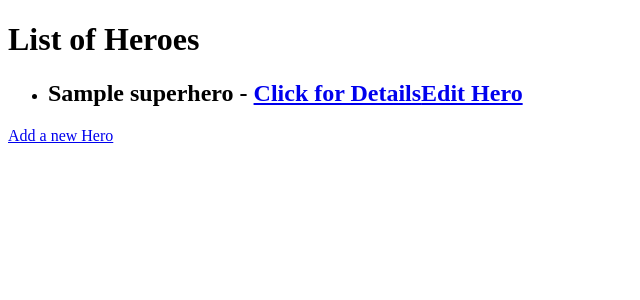
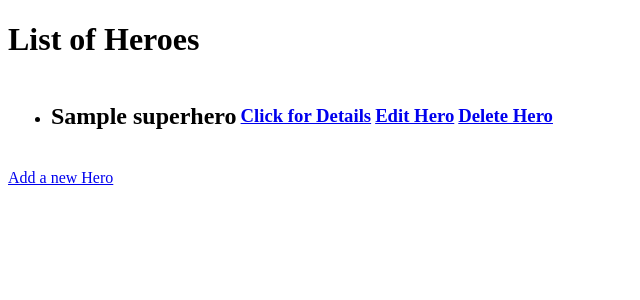
Before and after one commit to matthewkeplinger/superhero_proj, a Django app: page /superheroes/ in a window 1280 px wide. Shown: the top 300 px of the page, without its empty margins (0-640 px from the left). Run offline with Django 3.2, Linux system fonts and the light colour scheme; tables that the repository leaves empty hold one stand-in row (values such as "Sample post").

Commit message:
Created delete function; need to work on static images

```diff
--- a/superhero_proj/superheroes/templates/superheroes/detail.html
+++ b/superhero_proj/superheroes/templates/superheroes/detail.html
@@ -10,9 +10,9 @@
 <body>
     <h1> Superhero Detail</h1>
     <ul>
-        <li><h2>Name: {{single_hero.name}}</h2></li>
+        <li><h2>Hero Name: {{single_hero.name}}</h2></li>
+        <li><h3>Alter Ego: {{single_hero.alter_ego}}</h3></li>
         <li><h3>Hero Catch Phrase:<i> "{{single_hero.catch_phrase}}"</i></h2></li>
-        <li><h3>Alter Ego: {{single_hero.alter_ego}}</h3></li>
         <li><h3>Primary Ability: {{single_hero.primary_ability}}</h3></li>
         <li><h3>Secondary Ability: {{single_hero.secondary_ability}}</h3></li>
     </ul>
--- a/superhero_proj/superheroes/templates/superheroes/index.html
+++ b/superhero_proj/superheroes/templates/superheroes/index.html
@@ -10,7 +10,14 @@
     <h1> List of Heroes</h1>
     <ul>
         {% for hero in all_heroes %}
-        <li><h2>{{hero.name}} - <a href = "{% url 'superheroes:detail' hero.id %}">Click for Details</a><a href = "{% url 'superheroes:edit' hero.id %}">Edit Hero</a></h2></li>
+        <table>
+            <tr>
+                <td><li><h2>{{hero.name}}</h2></li></td>
+                <td><h3><a href = "{% url 'superheroes:detail' hero.id %}">Click for Details</a></h3></td>
+                <td><h3><a href = "{% url 'superheroes:edit' hero.id %}">Edit Hero</a></h3></td>
+                <td><h3><a href = "{% url 'superheroes:delete' hero.id %}">Delete Hero</a></h3></td>
+           </tr>
+        </table>
         {% endfor %}
     </ul>
     <a href = "{% url 'superheroes:create' %}">Add a new Hero</a>
--- a/superhero_proj/superheroes/urls.py
+++ b/superhero_proj/superheroes/urls.py
@@ -7,5 +7,6 @@ urlpatterns = [
     path('', views.index, name = 'index'),
     path('<int:hero_id>/', views.detail, name='detail'),
     path('new/', views.create, name='create'),
-    path('edit/<int:hero_id>', views.edit, name='edit')
+    path('edit/<int:hero_id>', views.edit, name='edit'),
+    path('delete/<int:hero_id>', views.delete, name='delete')
 ]
--- a/superhero_proj/superheroes/views.py
+++ b/superhero_proj/superheroes/views.py
@@ -32,6 +32,11 @@ def create(request):
     else:
         return render(request, 'superheroes/create.html')
 
+def delete(request,hero_id):
+    single_hero = Superhero.objects.get(pk=hero_id)
+    single_hero.delete()
+    return HttpResponseRedirect(reverse('superheroes:index'))
+
 def edit(request, hero_id):
     updated_hero = Superhero.objects.get(pk = hero_id)
     if request.method == 'POST':
```
Also changed, not shown: superhero_proj/superheroes/templates/superheroes/delete.html (added, +14 -0 lines).
